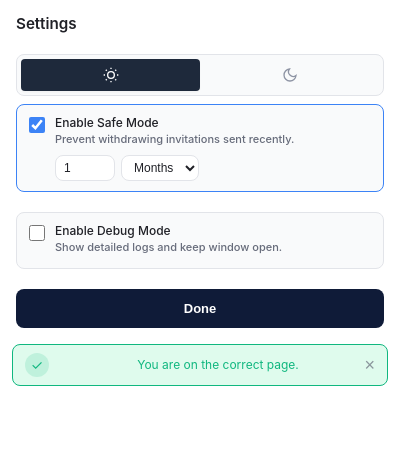
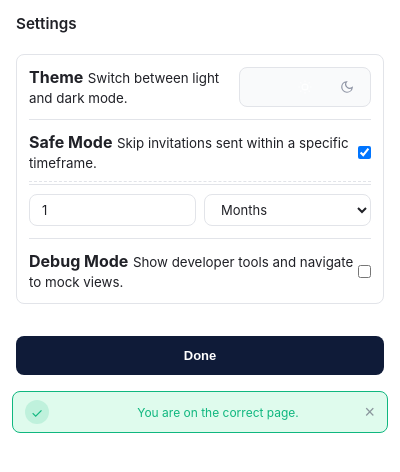
Before and after one commit to MilesFee/clearconnect, a browser extension: page popup.html in a window 400 px wide. Both pictures are taken after a click on the button 293 px from the left and 32 px from the top of the page. Shown: the part 52-524 px from the top of the page. Drawn offline with Linux system fonts and the light colour scheme.

Commit message:
Polish UI: fix border cutoffs, standardize settings padding, and improve debug toggle

```diff
--- a/popup.css
+++ b/popup.css
@@ -1006,6 +1006,9 @@ body {
     border: 1px solid var(--success);
     border-radius: var(--radius-md);
     margin-bottom: 12px;
+    box-sizing: border-box;
+    /* Ensure border is inside */
+    width: 100%;
 }
 
 .completion-message.warning {
@@ -1355,6 +1358,26 @@ body {
 }
 
 /* Settings */
+.settings-item {
+    display: flex;
+    justify-content: space-between;
+    align-items: center;
+    padding: 12px 0;
+    border-bottom: 1px solid var(--border-default);
+}
+
+.settings-item:last-of-type {
+    border-bottom: none;
+}
+
+.settings-group {
+    margin-bottom: 16px;
+    background: var(--bg-card);
+    border: 1px solid var(--border-default);
+    border-radius: var(--radius-md);
+    padding: 0 12px;
+}
+
 .setting-group {
     margin-bottom: 8px;
 }
@@ -3151,6 +3174,14 @@ body.results-active .progress-actions {
     padding: 8px 0 4px;
 }
 
+.debug-menu {
+    border: 1px dashed var(--warning);
+    background: var(--warning-bg);
+    border-radius: var(--radius-md);
+    padding: 12px;
+    margin-top: 16px;
+}
+
 .scan-full-message {
     font-size: 12px;
     color: var(--text-primary);
--- a/popup.js
+++ b/popup.js
@@ -985,40 +985,31 @@ function getProgressHTML(state) {
 
 // HTML Generator: Settings View
 function getSettingsHTML(state) {
-    // PREFER the passed state.settings over localSettings to ensure we render what was just loaded/saved
-    const settings = state?.settings || localSettings;
-
-    // Fallback to defaults
+    const settings = state.settings || localSettings;
+    const theme = settings.theme || 'light';
     const safeMode = settings.safeMode !== false;
-    const safeThreshold = settings.safeThreshold || 6;
+    const safeThreshold = settings.safeThreshold || 1;
     const safeUnit = settings.safeUnit || 'month';
-    const debugMode = settings.debugMode || false;
-    const theme = settings.theme || 'light';
+    const debugMode = settings.debugMode === true;
 
     return `
         <div class="view">
-            <div class="section-title">Settings</div>
-
-            <div class="setting-group">
-                <!-- Appearance (No Label, just toggle) -->
-                <div class="slide-toggle slide-toggle--2" data-selected-index="${theme === 'light' ? 0 : 1}">
-                    <div class="slide-cursor"></div>
+            <h2 class="section-title">Settings</h2>
+
+            <div class="settings-group">
+                <div class="settings-item">
+                    <span class="option-text">
+                        <strong>Theme</strong>
+                        <small>Switch between light and dark mode.</small>
+                    </span>
+                    <div class="theme-toggle slide-toggle slide-toggle--2" data-selected-index="${theme === 'light' ? '0' : '1'}">
+                        <div class="theme-cursor"></div>
                         <button data-action="set-theme" data-theme="light" class="slide-btn ${theme === 'light' ? 'active' : ''}" title="Light">
-                        <!-- Sun Icon -->
                             <svg width="16" height="16" viewBox="0 0 24 24" fill="none" stroke="currentColor" stroke-width="2">
-                            <circle cx="12" cy="12" r="5"/>
-                            <line x1="12" y1="1" x2="12" y2="3"/>
-                            <line x1="12" y1="21" x2="12" y2="23"/>
-                            <line x1="4.22" y1="4.22" x2="5.64" y2="5.64"/>
-                            <line x1="18.36" y1="18.36" x2="19.78" y2="19.78"/>
-                            <line x1="1" y1="12" x2="3" y2="12"/>
-                            <line x1="21" y1="12" x2="23" y2="12"/>
-                            <line x1="4.22" y1="19.78" x2="5.64" y2="18.36"/>
-                            <line x1="18.36" y1="5.64" x2="19.78" y2="4.22"/>
+                                <circle cx="12" cy="12" r="5"/><path d="M12 1v2M12 21v2M4.22 4.22l1.42 1.42M18.36 18.36l1.42 1.42M1 12h2M21 12h2M4.22 19.78l1.42-1.42M18.36 5.64l1.42-1.42"/>
                             </svg>
                         </button>
                         <button data-action="set-theme" data-theme="dark" class="slide-btn ${theme === 'dark' ? 'active' : ''}" title="Dark">
-                        <!-- Moon Icon -->
                             <svg width="16" height="16" viewBox="0 0 24 24" fill="none" stroke="currentColor" stroke-width="2">
                                 <path d="M21 12.79A9 9 0 1 1 11.21 3 7 7 0 0 0 21 12.79z"/>
                             </svg>
@@ -1026,19 +1017,19 @@ function getSettingsHTML(state) {
                     </div>
                 </div>
 
-            <div class="setting-group">
-                <div class="setting-option">
-                    <label class="checkbox-label">
-                        <input type="checkbox" id="safe-mode-toggle" ${safeMode ? 'checked' : ''}>
+                <div class="settings-item">
                     <span class="option-text">
-                            <strong>Enable Safe Mode</strong>
-                            <small>Prevent withdrawing invitations sent recently.</small>
+                        <strong>Safe Mode</strong>
+                        <small>Skip invitations sent within a specific timeframe.</small>
                     </span>
-                    </label>
-
-                    <div id="safe-threshold-group" class="inline-threshold" style="display: ${safeMode ? 'flex' : 'none'}">
-                        <input type="number" id="safe-threshold" value="${safeThreshold}" min="1" max="60" class="input-sm">
-                                    <select id="safe-unit" class="select-sm">
+                    <input type="checkbox" id="safe-mode-toggle" class="toggle-checkbox" ${safeMode ? 'checked' : ''}>
+                </div>
+
+                <div id="safe-threshold-group" class="settings-item" style="display: ${safeMode ? 'flex' : 'none'}; border-top: 1px dashed var(--border-default); padding-top: 12px; margin-top: -4px;">
+                    <div class="setting-group" style="flex: 1; margin: 0;">
+                        <div class="input-row">
+                            <input type="number" id="safe-threshold" value="${safeThreshold}" min="1" max="60">
+                            <select id="safe-unit">
                                 <option value="day" ${safeUnit === 'day' ? 'selected' : ''}>Days</option>
                                 <option value="week" ${safeUnit === 'week' ? 'selected' : ''}>Weeks</option>
                                 <option value="month" ${safeUnit === 'month' ? 'selected' : ''}>Months</option>
@@ -1048,20 +1039,16 @@ function getSettingsHTML(state) {
                     </div>
                 </div>
 
-            <div class="setting-group">
-                <div class="setting-option">
-                    <label class="checkbox-label">
-                        <input type="checkbox" id="debug-mode-toggle" ${debugMode ? 'checked' : ''}>
+                <div class="settings-item">
                     <span class="option-text">
-                            <strong>Enable Debug Mode</strong>
-                            <small>Show detailed logs and keep window open.</small>
+                        <strong>Debug Mode</strong>
+                        <small>Show developer tools and navigate to mock views.</small>
                     </span>
-                    </label>
-                </div>
-            </div>
-
-            ${debugMode ? `
-            <div class="debug-menu">
+                    <input type="checkbox" id="debug-mode-toggle" class="toggle-checkbox" ${debugMode ? 'checked' : ''}>
+                </div>
+            </div>
+
+            <div id="developer-utilities" class="debug-menu" style="display: ${debugMode ? 'block' : 'none'}">
                 <div class="debug-menu-title">
                     <svg width="12" height="12" viewBox="0 0 24 24" fill="none" stroke="currentColor" stroke-width="2.5"><path d="M14.7 6.3a1 1 0 0 0 0 1.4l1.6 1.6a1 1 0 0 0 1.4 0l3.77-3.77a6 6 0 0 1-7.94 7.94l-6.91 6.91a2.12 2.12 0 0 1-3-3l6.91-6.91a6 6 0 0 1 7.94-7.94l-3.76 3.76z"/></svg>
                     Developer Utilities
@@ -1076,9 +1063,8 @@ function getSettingsHTML(state) {
                     <button class="debug-nav-btn debug-nav-btn--full" data-action="debug-nav" data-tab="wrongPage">Wrong Page View</button>
                 </div>
             </div>
-            ` : ''}
-
-            <div class="btn-row">
+
+            <div class="btn-row" style="margin-top: auto; padding-top: 16px;">
                 <button data-action="go-home" class="primary-btn">Done</button>
             </div>
         </div>
@@ -1502,15 +1488,28 @@ function setupEventDelegation() {
         handleAction(action, target);
     });
 
-    // Generic Change Listeners for Auto-Save
-    appRoot.addEventListener('change', (e) => {
-        const autoSaveSelectors = [
-            '#safe-mode-toggle', '#safe-threshold', '#safe-unit', '#debug-mode-toggle',
-            '#withdraw-count', '#age-value', '#age-unit'
-        ].join(', ');
-
-        if (e.target.matches(autoSaveSelectors)) {
-            Logger.log('Setting changed:', e.target.id);
+    // Event Delegation for Dynamic Content
+    document.addEventListener('change', async (e) => {
+        const target = e.target;
+
+        if (target.id === 'safe-mode-toggle') {
+            const thresholdGroup = document.getElementById('safe-threshold-group');
+            if (thresholdGroup) {
+                thresholdGroup.style.display = target.checked ? 'flex' : 'none';
+            }
+            autoSaveSettings();
+        }
+
+        if (target.id === 'debug-mode-toggle') {
+            const devUtils = document.getElementById('developer-utilities');
+            if (devUtils) {
+                devUtils.style.display = target.checked ? 'block' : 'none';
+            }
+            autoSaveSettings();
+        }
+
+        if (target.id === 'safe-threshold' || target.id === 'safe-unit' ||
+            target.id === 'withdraw-count' || target.id === 'age-value' || target.id === 'age-unit') {
             autoSaveSettings();
         }
     });
```
Lines whose indentation alone changed are shown as unchanged.
